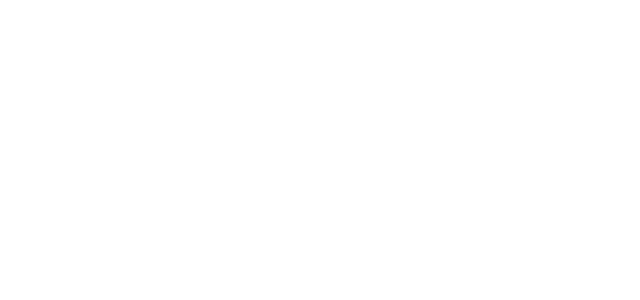
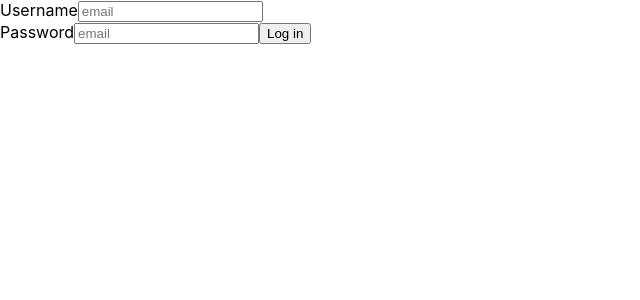
Before and after one commit to AnnaMaPe/plantips_front, a React (Create React App) app: page /login in a window 1280 px wide. Shown: the top 300 px of the page, without its empty margins (0-640 px from the left). Built offline with nearby package versions, Linux system fonts and the light colour scheme; the HTML template or start-up script is replaced by a standard one.

Commit message:
Create HTML for LoginForm component

```diff
--- a/src/App.tsx
+++ b/src/App.tsx
@@ -1,5 +1,11 @@
+import { LoginForm } from "./components/LoginForm/LoginForm";
+
 const App = () => {
-  return <></>;
+  return (
+    <div className="container">
+      <LoginForm />
+    </div>
+  );
 };
 
 export default App;
--- /dev/null
+++ b/src/components/LoginForm/LoginForm.tsx
@@ -0,0 +1,29 @@
+export const LoginForm = (): JSX.Element => {
+  return (
+    <form action="" className="form">
+      <div className="form-information">
+        <label className="form__label" htmlFor="username">
+          Username
+        </label>
+        <input
+          className="form__input"
+          type="text"
+          placeholder="email"
+          autoComplete="off"
+        ></input>
+      </div>
+      <div>
+        <label className="form__label" htmlFor="password">
+          Password
+        </label>
+        <input
+          className="form__input"
+          type="password"
+          placeholder="email"
+          autoComplete="off"
+        ></input>
+        <button className="form-button">Log in</button>
+      </div>
+    </form>
+  );
+};
--- a/src/hooks/useUser.ts
+++ b/src/hooks/useUser.ts
@@ -16,7 +16,7 @@ export const useUser = (): UseUserStructure => {
     const response = await fetch(`${apiUrl}/users/login`, {
       method: "POST",
       body: JSON.stringify(userCredentials),
-      headers: { "Content-type": "applications/json" },
+      headers: { "Content-type": "application/json" },
     });
 
     const { token }: LoginResponse = await response.json();
@@ -26,6 +26,8 @@ export const useUser = (): UseUserStructure => {
     const { id, username } = tokenPayload;
 
     dispatch(loginUserActionCreator({ id, username, token }));
+
+    localStorage.setItem("token", token);
   };
 
   return { loginUser };
```
